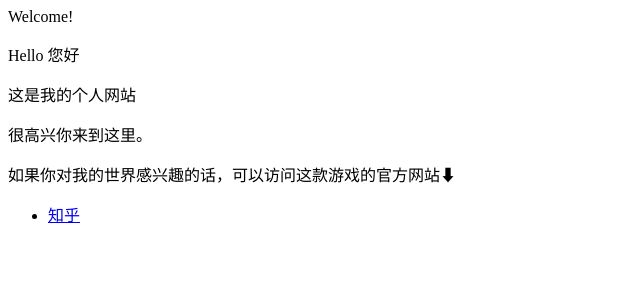
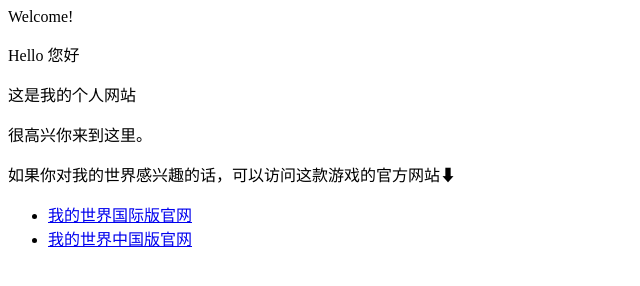
Before and after one commit to Potorplayer/Potorplayer.github.io, a plain HTML site: page index.html in a window 1280 px wide. Shown: the whole page, without its empty margins (0-640 px from the left). Drawn offline with Linux system fonts and the light colour scheme.

Commit message:
Update index.html

```diff
--- a/index.html
+++ b/index.html
@@ -6,5 +6,6 @@
 
 <p>如果你对我的世界感兴趣的话，可以访问这款游戏的官方网站⬇</p>
 <ul>
-  <li> <a href="https://www.minecraft.net/zh-hans">知乎</a> </li>
+  <li> <a href="https://www.minecraft.net/zh-hans">我的世界国际版官网</a> </li>
+  <li> <a href="https://mc.163.com/">我的世界中国版官网</a> </li>
 </ul>
```
